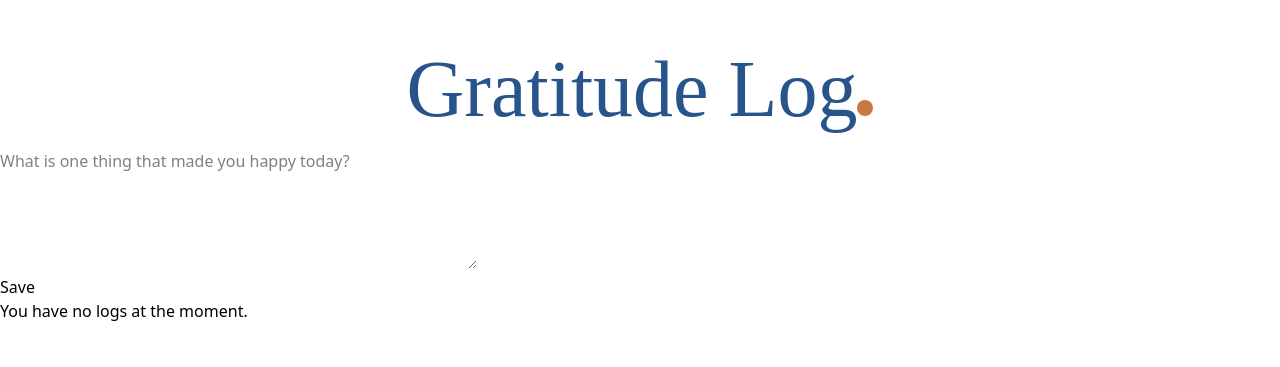
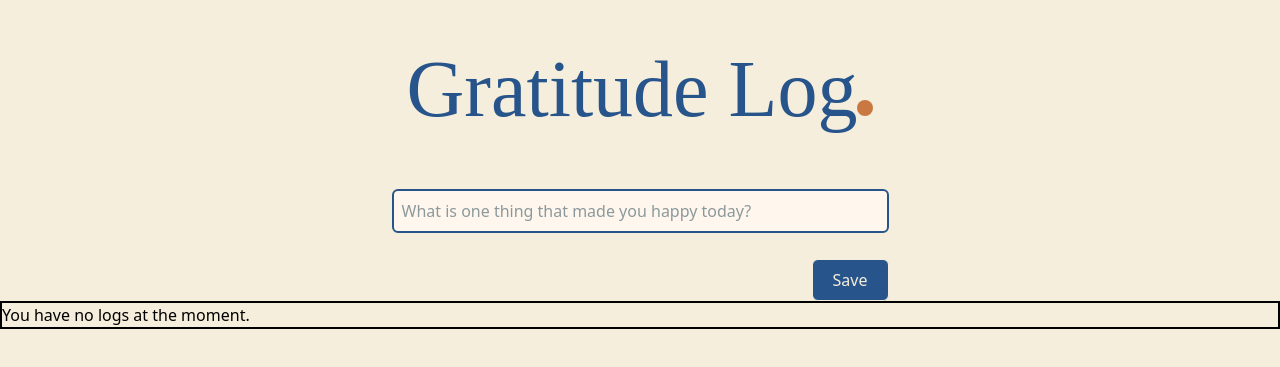
Before and after one commit to helicohedron/meow-log, a React (Vite) app in the folder p3-react-app/: page /log in a window 1280 px wide. Shown: the part 227-594 px from the top of the page. Built offline with nearby package versions, Linux system fonts and the light colour scheme; a web font is replaced by a local one.

Commit message:
feat: add styling for Log Page

```diff
--- a/p3-react-app/src/components/LogField.jsx
+++ b/p3-react-app/src/components/LogField.jsx
@@ -17,17 +17,24 @@ function LogField( { logs, setLogs }) {
 
   return (
    <div>
-      <form onSubmit={handleSubmit}>
+      <form onSubmit={handleSubmit} className='flex flex-col'>
+        <div className='flex justify-center'>
+          <div>
             <textarea
-          type='text'
               placeholder='What is one thing that made you happy today?'
-          rows={5}
+              rows={1}
               cols={50}
               maxLength={35}
               value={log}
               onChange={(e) => setLog(e.target.value)}
-        /><br />
-        <input type='submit' value='Save'></input>
+              style={{resize: 'none'}}
+              className='p-2 border-2 rounded-md border-[var(--color-brightBlue)] text-[var(--color-darkBlue)] bg-orange-50 m-10 mb-5'
+            />
+            <div className='flex justify-end'>
+              <input type='submit' value='Save' className='p-5 pt-2 pb-2 border-1 rounded-md bg-[var(--color-brightBlue)] text-[var(--color-offWhite)] mr-10'></input>
+            </div>
+          </div>
+        </div>
       </form>
    </div>
   );
--- a/p3-react-app/src/pages/HomePage.jsx
+++ b/p3-react-app/src/pages/HomePage.jsx
@@ -6,7 +6,7 @@ function Home() {
     <div className='bg-[var(--color-offWhite)] min-h-screen'>
       <div className='flex flex-col gap-10' >
         <div>
-          <Header title='Meow Log' text='Daily gratitude notes for happiness, with cats.'/>
+          <Header title='Meow Log' text='Daily gratitude notes of happiness, with cats.'/>
         </div>
         <div className='flex justify-center'>
           <Link to='/log' className='bg-[var(--color-burntOrange)] text-[var(--color-offWhite)] p-6 pt-4 pb-4 rounded-lg'>Begin Logging</Link>
--- a/p3-react-app/src/pages/LogPage.jsx
+++ b/p3-react-app/src/pages/LogPage.jsx
@@ -16,10 +16,18 @@ function Log() {
 
 
   return (
-    <div>
-      <Header title='Gratitude Log' />
-      <LogField logs={logs} setLogs={setLogs}/>
-      <DisplayLog logs={logs} setLogs={setLogs}/>
+    <div className='bg-[var(--color-offWhite)] min-h-screen'>
+      <div className='flex flex-col'>
+        <div>
+          <Header title='Gratitude Log' />
+        </div>
+        <div>
+          <LogField logs={logs} setLogs={setLogs}/>
+        </div>
+        <div className='border-2'>
+          <DisplayLog logs={logs} setLogs={setLogs}/>
+        </div>
+      </div>
     </div>
   );
 }
```
Lines whose indentation alone changed are shown as unchanged.
